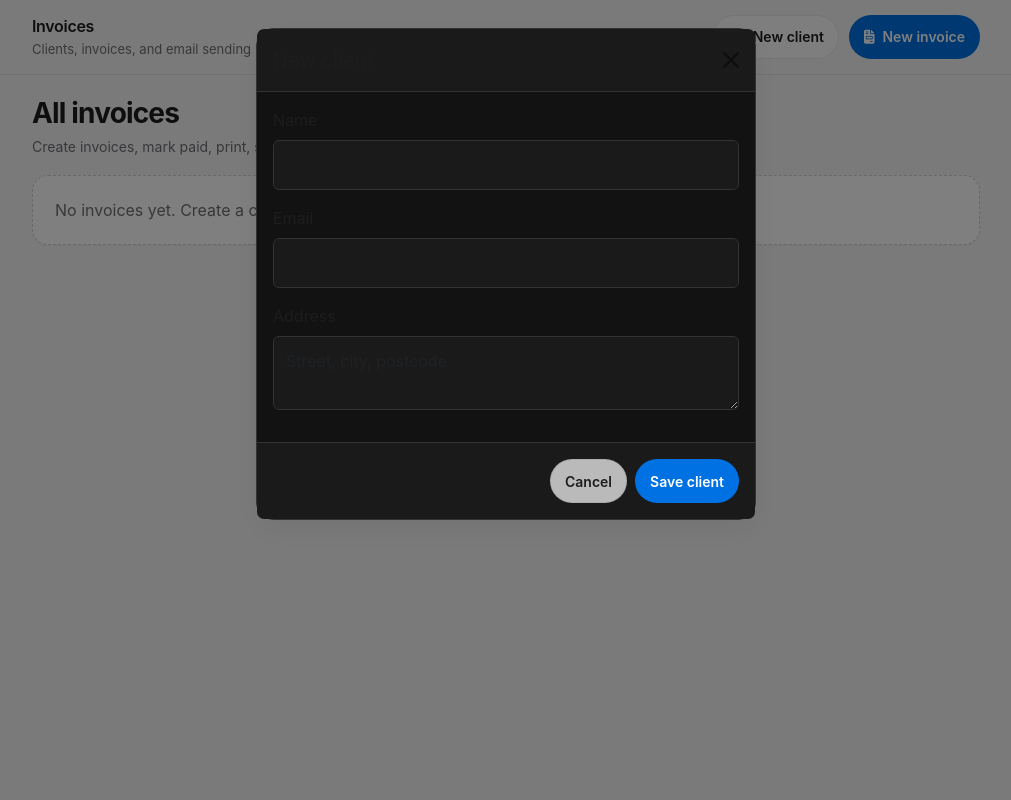
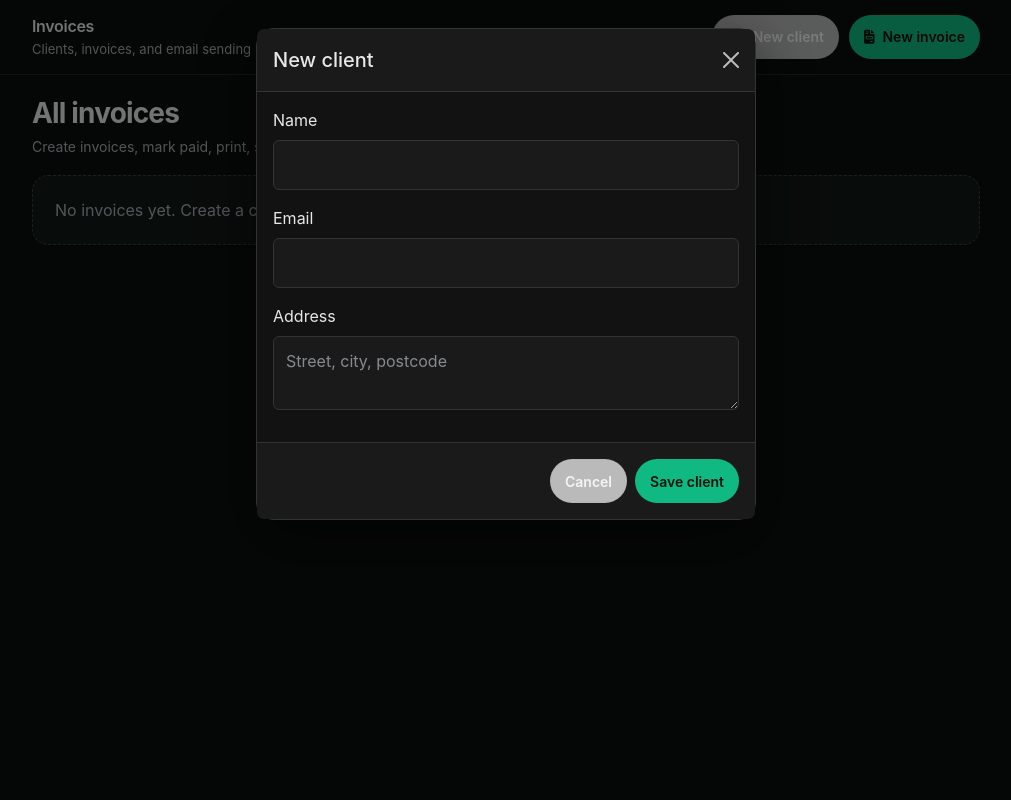
Before and after one commit to Samu77-B/theinvoicer, a Flask app: page / in a window 1280 px wide, after a click on "New client". Shown: the whole page, without its empty margins (134-1145 px from the left). Run offline with Flask 3, Linux system fonts and the light colour scheme; data that the repository does not hold is empty; some libraries are stand-ins or nearby versions.

Commit message:
Switch UI theme to dark grey and emerald
Co-authored-by: Cursor <cursoragent@cursor.com>

```diff
--- a/static/css/style.css
+++ b/static/css/style.css
@@ -4,15 +4,18 @@
 */
 
 :root {
-  --bg: #f5f5f7;
-  --card: #ffffff;
-  --muted: #6e6e73;
-  --text: #1d1d1f;
-  --border: rgba(0, 0, 0, 0.08);
-  --shadow: 0 10px 30px rgba(0, 0, 0, 0.06);
-  --shadow-sm: 0 1px 2px rgba(0, 0, 0, 0.05);
-  --accent: #0071e3;
-  --accent-hover: #0077ed;
+  --bg: #0b0f0d;
+  --card: #111816;
+  --card-2: #0f1513;
+  --muted: rgba(226, 232, 240, 0.72);
+  --text: rgba(248, 250, 252, 0.92);
+  --border: rgba(148, 163, 184, 0.16);
+  --border-2: rgba(148, 163, 184, 0.22);
+  --shadow: 0 18px 60px rgba(0, 0, 0, 0.55);
+  --shadow-sm: 0 1px 2px rgba(0, 0, 0, 0.45);
+  --accent: #10b981; /* emerald */
+  --accent-hover: #34d399;
+  --danger: #fb7185;
   --radius: 16px;
   --radius-sm: 12px;
   --touch: 44px;
@@ -38,7 +41,7 @@ body.app-body {
   position: sticky;
   top: 0;
   z-index: 1000;
-  background: rgba(245, 245, 247, 0.78);
+  background: rgba(11, 15, 13, 0.72);
   -webkit-backdrop-filter: saturate(180%) blur(18px);
   backdrop-filter: saturate(180%) blur(18px);
   border-bottom: 1px solid var(--border);
@@ -98,7 +101,7 @@ body.app-body {
   padding: 0 14px;
   border-radius: 999px;
   border: 1px solid var(--border);
-  background: rgba(255, 255, 255, 0.7);
+  background: rgba(255, 255, 255, 0.06);
   color: var(--text);
   display: inline-flex;
   align-items: center;
@@ -121,7 +124,7 @@ body.app-body {
 .btn-apple-primary {
   background: var(--accent);
   border-color: transparent;
-  color: #fff;
+  color: #07120d;
 }
 
 .btn-apple-primary:hover {
@@ -188,14 +191,14 @@ body.app-body {
 .empty-state {
   padding: 22px;
   background: var(--card);
-  border: 1px dashed rgba(0, 0, 0, 0.18);
+  border: 1px dashed rgba(148, 163, 184, 0.28);
   border-radius: var(--radius);
   color: var(--muted);
   box-shadow: var(--shadow-sm);
 }
 
 .invoice-card {
-  background: var(--card);
+  background: linear-gradient(180deg, rgba(17, 24, 22, 1), rgba(15, 21, 19, 1));
   border: 1px solid var(--border);
   border-radius: var(--radius);
   box-shadow: var(--shadow-sm);
@@ -280,24 +283,41 @@ body.app-body {
   border: 0;
   border-radius: 18px;
   box-shadow: var(--shadow);
+  background: var(--card);
+  color: var(--text);
 }
 
 .modal-header,
 .modal-footer {
-  border-color: rgba(0, 0, 0, 0.06);
+  border-color: rgba(148, 163, 184, 0.14);
 }
 
 .form-control,
 .form-select {
   border-radius: 12px;
-  border-color: rgba(0, 0, 0, 0.12);
+  border-color: rgba(148, 163, 184, 0.22);
   padding: 12px 12px;
+  background: rgba(255, 255, 255, 0.04);
+  color: var(--text);
 }
 
 .form-control:focus,
 .form-select:focus {
-  border-color: rgba(0, 113, 227, 0.5);
-  box-shadow: 0 0 0 4px rgba(0, 113, 227, 0.12);
+  border-color: rgba(16, 185, 129, 0.55);
+  box-shadow: 0 0 0 4px rgba(16, 185, 129, 0.14);
+}
+
+.form-control::placeholder {
+  color: rgba(226, 232, 240, 0.55);
+}
+
+.btn-close {
+  filter: invert(1);
+  opacity: 0.7;
+}
+
+.btn-close:hover {
+  opacity: 0.95;
 }
 
 /* Toast */
```
Also changed, not shown: other parts of static/css/style.css (+14 -14 lines).
